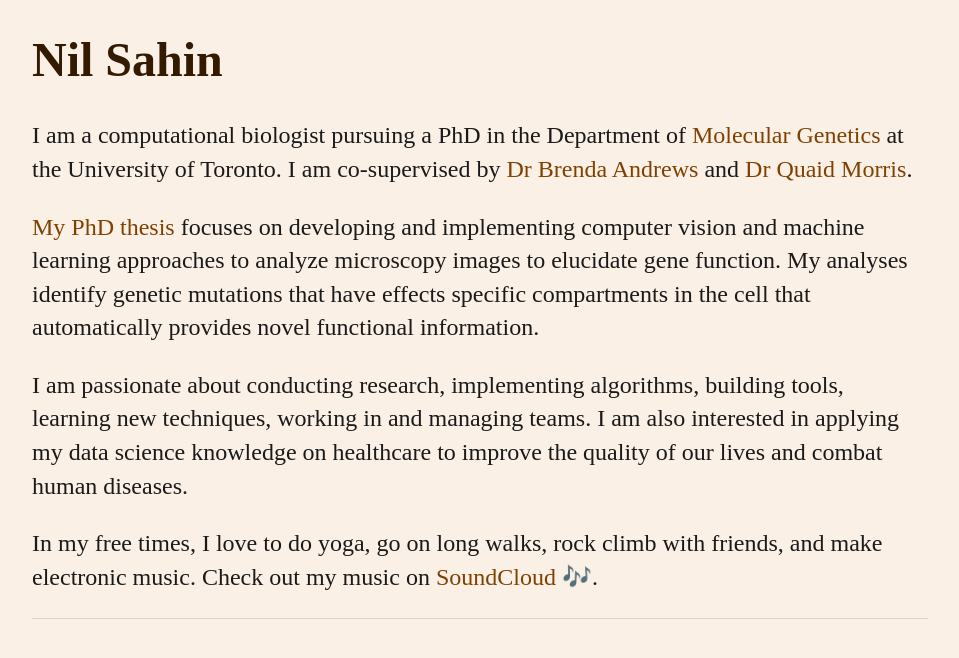
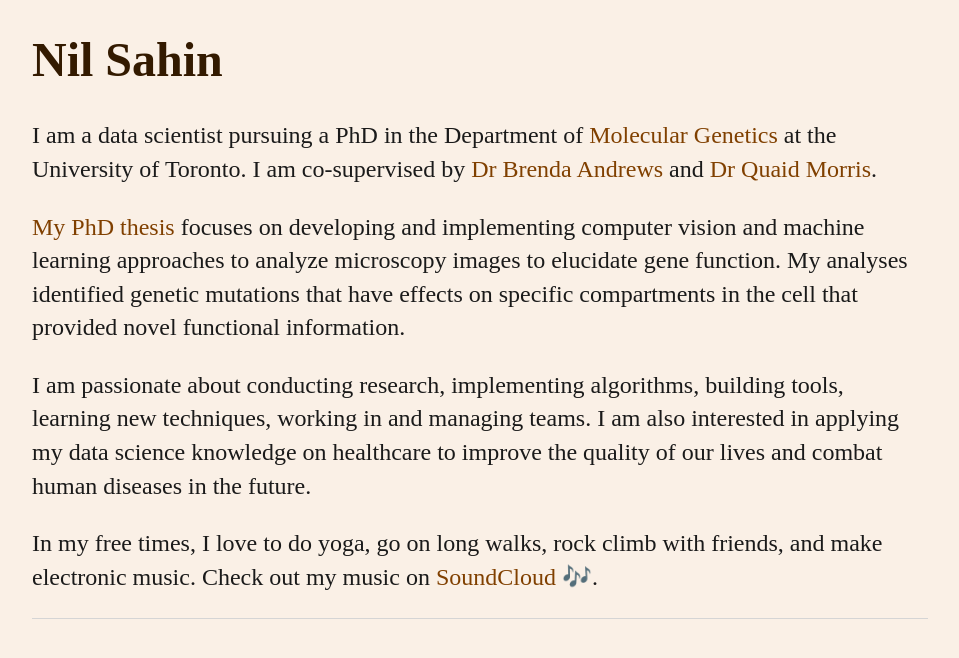
Before and after one commit to nsahin/nsahin.github.io, a Jekyll site: the page built from index.html, in a window 1280 px wide, cut to the strip 310-989 px from the top of the page. Shown: the top 658 px of the strip, without its empty margins (160-1119 px from the left). Built offline with Jekyll 4.4.1, drawn with Linux system fonts in a browser that asks for light colours.

Commit message:
Update index.html

```diff
--- a/index.html
+++ b/index.html
@@ -4,15 +4,15 @@ title: Nil Sahin
 ---
 <div class="blurb">
 	<h1>Nil Sahin</h1>
-	<p>I am a computational biologist pursuing a PhD in the Department of <a href="http://www.moleculargenetics.utoronto.ca">Molecular Genetics</a>
+	<p>I am a data scientist pursuing a PhD in the Department of <a href="http://www.moleculargenetics.utoronto.ca">Molecular Genetics</a>
 		at the University of Toronto. I am co-supervised by <a href="http://sites.utoronto.ca/andrewslab/index.shtml">Dr Brenda Andrews</a> and
 		<a href="http://morrislab.ca">Dr Quaid Morris</a>.
 	</p>
 	<p><a href="/abstract/">My PhD thesis</a> focuses on developing and implementing computer vision and machine learning approaches to analyze microscopy images to elucidate gene function.
-		My analyses identify genetic mutations that have effects specific compartments in the cell that automatically provides novel functional information.
+		My analyses identified genetic mutations that have effects on specific compartments in the cell that provided novel functional information.
 	</p>
 	<p>I am passionate about conducting research, implementing algorithms, building tools, learning new techniques, working in and managing teams.
-		I am also interested in applying my data science knowledge on healthcare to improve the quality of our lives and combat human diseases.
+		I am also interested in applying my data science knowledge on healthcare to improve the quality of our lives and combat human diseases in the future.
 	</p>
 	<p>In my free times, I love to do yoga, go on long walks, rock climb with friends, and make electronic music.
 		Check out my music on <a href="https://soundcloud.com/nil-sahin">SoundCloud</a> &#127926;.
```
